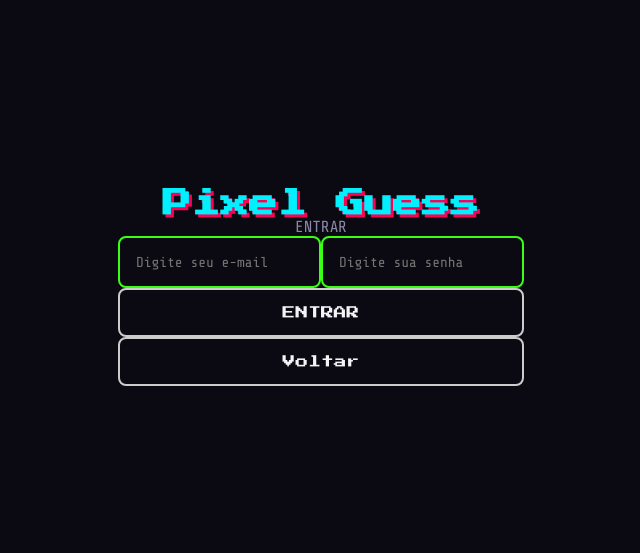
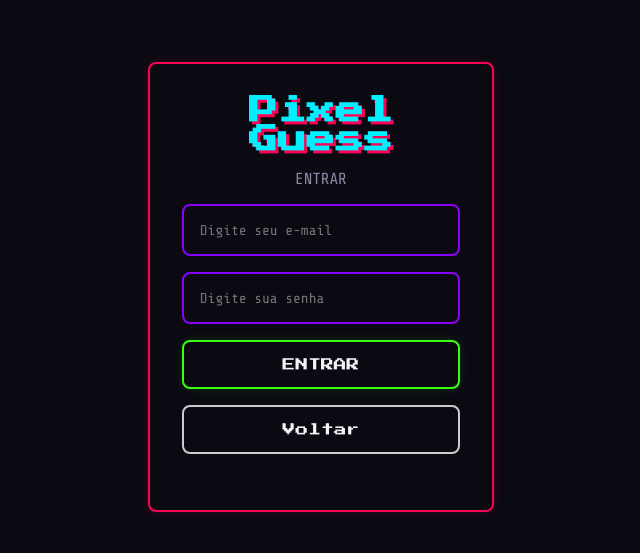
Before and after one commit to biazrei/Pixel-Guess, a React (Vite) app: page /login in a window 1280 px wide. Shown: the part 113-666 px from the top of the page, without its empty margins (319-959 px from the left). Built offline with nearby package versions, Linux system fonts and the light colour scheme.

Commit message:
update form

```diff
--- a/src/components/Input/Input.css
+++ b/src/components/Input/Input.css
@@ -1,6 +1,6 @@
-Input {
+.input {
     background-color: transparent;
-    border: 2px solid var(--green);
+    border: 2px solid var(--purple);
     border-radius: 8px;
     color: var(--text);
     font-family: var(--font-secondary);
--- a/src/components/Input/Input.tsx
+++ b/src/components/Input/Input.tsx
@@ -10,7 +10,7 @@ type InputProps = {
 
 export default function Input(props: InputProps){
     return(
-       <input type={props.type} placeholder={props.placeholder} />
+       <input className="input"type={props.type} placeholder={props.placeholder} />
 
     )
 }
--- a/src/pages/Login/Login.css
+++ b/src/pages/Login/Login.css
@@ -0,0 +1,14 @@
+form{
+   max-width:800px;
+    min-height: 450px;
+    width: 90%;
+    display: flex;
+    flex-direction: column;
+    gap: 1rem;
+    border: 2px solid var(--pink);
+    box-shadow: 0 0 10px rgba(255, 0, 85, 0.15);
+    padding: 2rem;
+    border-radius: 8px;
+    margin: 0 auto;
+
+}
--- a/src/pages/Login/Login.tsx
+++ b/src/pages/Login/Login.tsx
@@ -14,7 +14,7 @@ export default function Login (){
             <Text>ENTRAR</Text>
             <Input type='email' placeholder='Digite seu e-mail'/>
              <Input type='password' placeholder='Digite sua senha'/>
-             <Button type='submit'>ENTRAR</Button>
+             <Button type='submit' cor='green'>ENTRAR</Button>
 
 
             <Button onClick={() => navigate("/")}>Voltar</Button>
```
